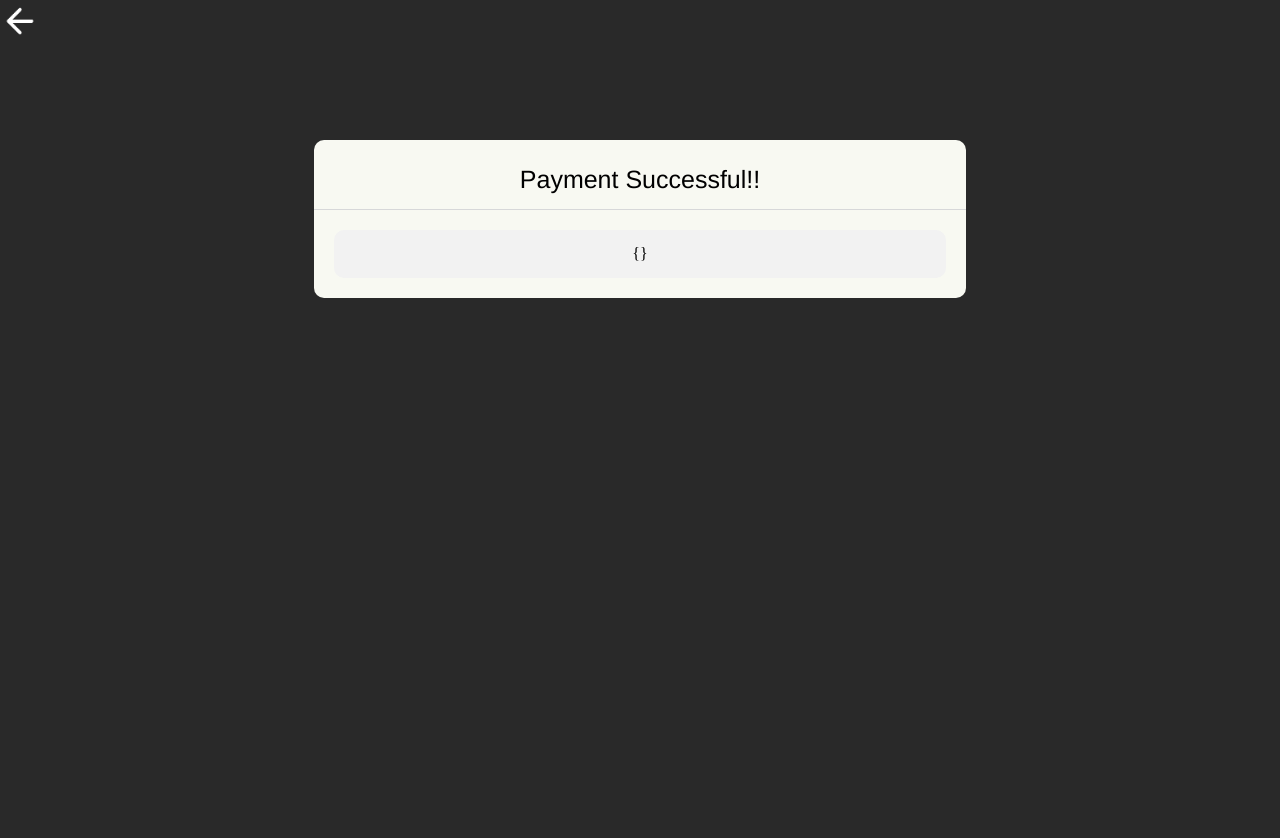
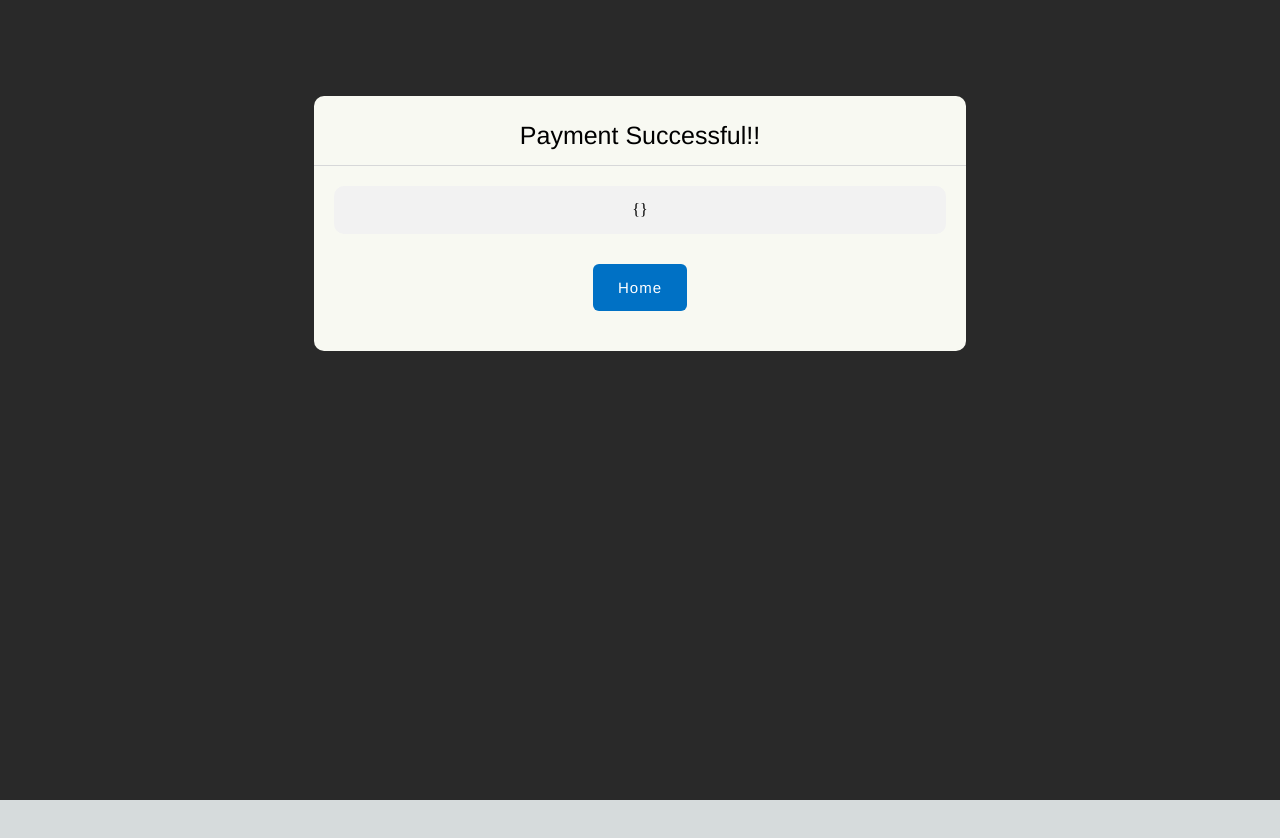
Before and after one commit to 3dwesupport/razorpay-example-nextjs, a Next.js app: page /paymentGatewayResponse in a window 1280 px wide. Shown: the top 838 px of the page. After the commit the page ends 800 px from the top, so only its background shows below. Built offline with nearby package versions, Linux system fonts and the light colour scheme.

Commit message:
Adding the home button on payment gatway screen

```diff
--- a/src/pages/paymentGatewayResponse.tsx
+++ b/src/pages/paymentGatewayResponse.tsx
@@ -9,15 +9,14 @@ const PaymentGatewayResponse = (params: any) => {
     const router = useRouter();
     const data = router.query;
 
+    const handleGoHome = async () => {
+        await router.replace({
+            pathname: "/paymentGateWay",
+        });
+    }
+
     return (
         <>
-            <div className={styles.backBtnStyle}>
-                <Image src={backButton} alt={""}
-                       width={40}
-                       height={40}
-                       onClick={() => router.back()}
-                />
-            </div>
             <div className={styles.main}>
                 <div className={styles.tab}>
                     <div className={styles.heading}>Payment Successful!!</div>
@@ -50,6 +49,12 @@ const PaymentGatewayResponse = (params: any) => {
                             </div>
                         </div>
                     }
+                    <div className={styles.buttonStyle}>
+                        <button
+                            className={styles.enabled}
+                            onClick={handleGoHome}>Home
+                        </button>
+                    </div>
                 </div>
             </div>
         </>
```
Also changed, not shown: src/pages/OrderResponseFailed.tsx (+1 -11 lines), src/pages/createOrder.tsx (+0 -8 lines), src/pages/createOrderResponse.tsx (+0 -8 lines), src/pages/paymentGateWay.tsx (+1 -9 lines).
